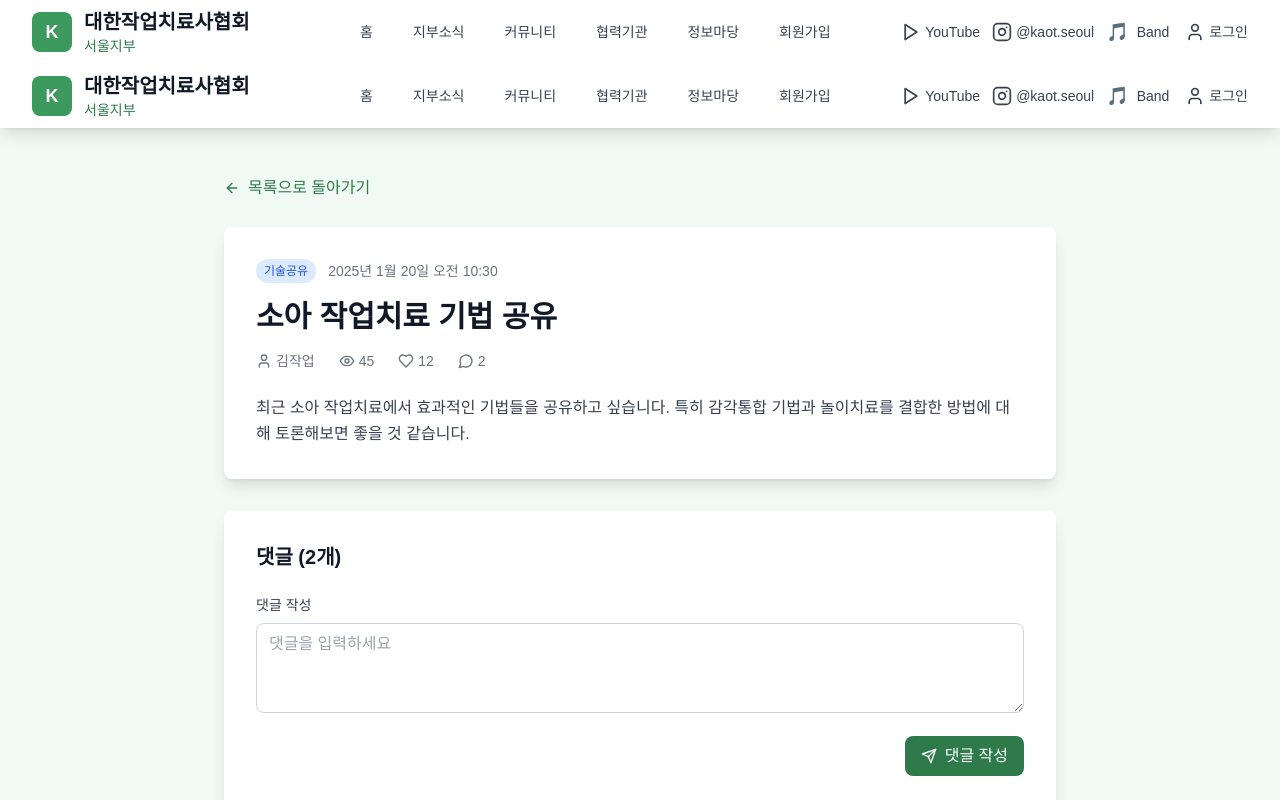
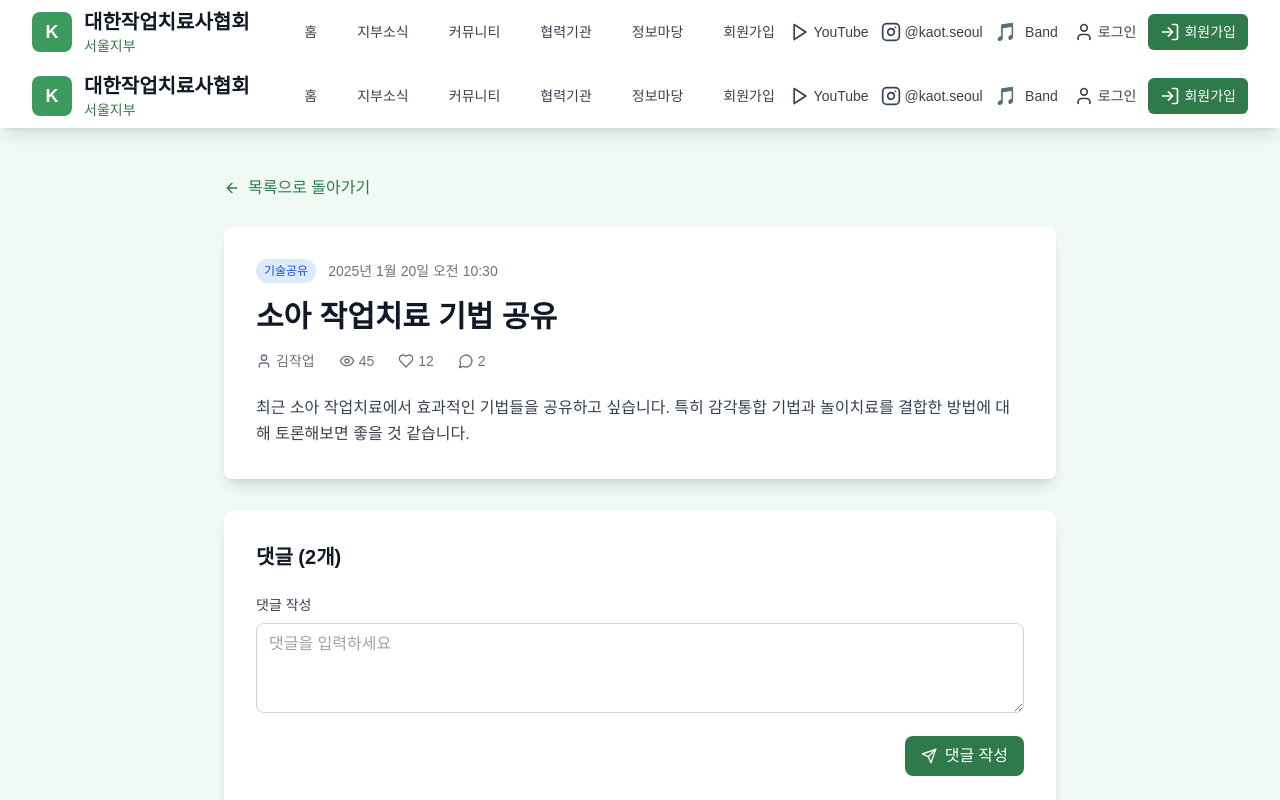
Before and after one commit to hamhyeonggwang/kaot.seoul, a Next.js app: page /community/1 in a window 1280 px wide. Shown: the top 800 px of the page. Built offline with nearby package versions, Linux system fonts and the light colour scheme.

Commit message:
feat: 회원가입 버튼을 로그인 오른쪽으로 이동

```diff
--- a/components/Navigation.tsx
+++ b/components/Navigation.tsx
@@ -161,6 +161,15 @@ export default function Navigation() {
                     <User className="h-5 w-5" />
                     <span className="ml-1 text-sm font-medium">로그인</span>
                   </Link>
+
+                  {/* Member Registration */}
+                  <Link
+                    href="/join"
+                    className="flex items-center bg-kaot-green-600 text-white px-3 py-2 rounded-md hover:bg-kaot-green-700 transition-colors duration-200"
+                  >
+                    <LogIn className="h-5 w-5" />
+                    <span className="ml-1 text-sm font-medium">회원가입</span>
+                  </Link>
                 </>
               )}
 
@@ -255,6 +264,7 @@ export default function Navigation() {
                   </div>
                 </>
               ) : (
+                <>
                   <Link
                     href="/login"
                     className="text-gray-700 hover:text-kaot-green-600 block px-3 py-2 rounded-md text-base font-medium transition-colors duration-200"
@@ -265,6 +275,17 @@ export default function Navigation() {
                       <span>로그인</span>
                     </div>
                   </Link>
+                  <Link
+                    href="/join"
+                    className="text-gray-700 hover:text-kaot-green-600 block px-3 py-2 rounded-md text-base font-medium transition-colors duration-200"
+                    onClick={() => setIsMenuOpen(false)}
+                  >
+                    <div className="flex items-center">
+                      <LogIn className="h-5 w-5 mr-2" />
+                      <span>회원가입</span>
+                    </div>
+                  </Link>
+                </>
               )}
 
 
```
Lines whose indentation alone changed are shown as unchanged.
